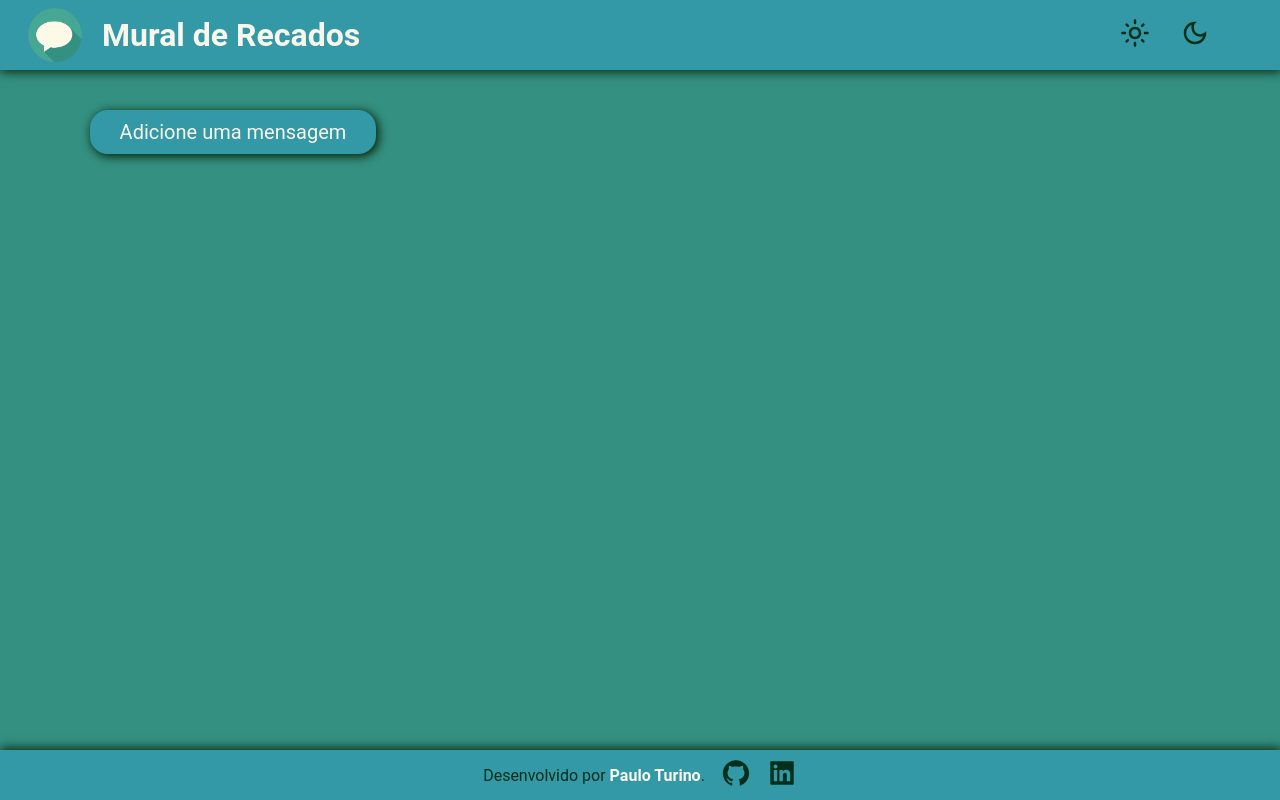
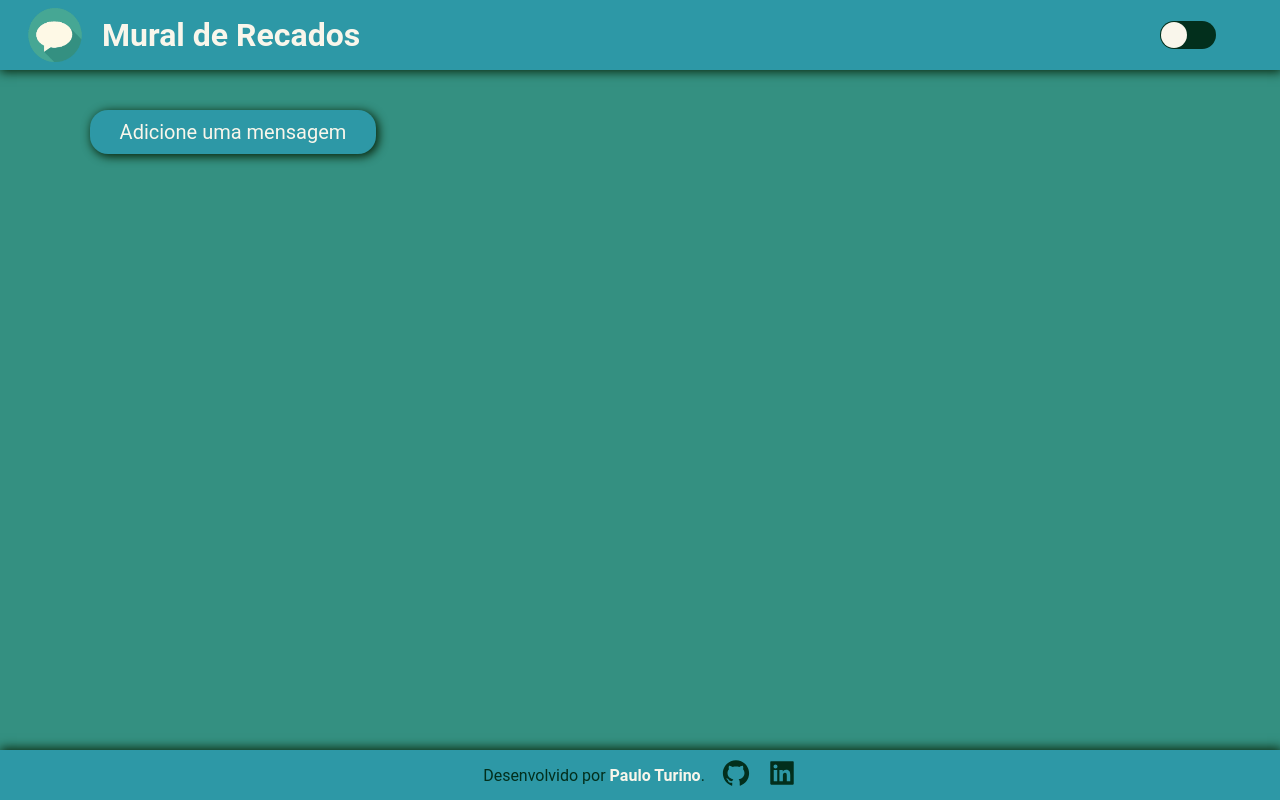
Before and after one commit to TurinoS/mural-de-recados, a React (Create React App) app: page / in a window 1280 px wide. Built offline with nearby package versions, Linux system fonts and the light colour scheme.

Commit message:
feat: implementando mudança entre light e dark theme

```diff
--- a/package.json
+++ b/package.json
@@ -17,6 +17,7 @@
     "react-icons": "^4.10.1",
     "react-router-dom": "^6.13.0",
     "react-scripts": "5.0.1",
+    "react-switch": "^7.0.0",
     "styled-components": "^5.3.10",
     "typescript": "^4.9.5",
     "web-vitals": "^2.1.4"
--- a/src/App.tsx
+++ b/src/App.tsx
@@ -1,11 +1,27 @@
 import { BrowserRouter, Route, Routes } from "react-router-dom";
+import { ThemeProvider } from "styled-components";
+import usePersistedState from "./utils/usePersistedState"
+
+import light from './style/themes/light'
+import dark from './style/themes/dark'
+
 import Wrapper from "./components/Wrapper";
 import Home from "./pages/Home";
+import { GlobalStyle } from "./style/GlobalStyle";
 
 function App() {
+
+  const [theme, setTheme] = usePersistedState('theme', light)
+
+  const toggleTheme = () => {
+    setTheme(theme.title === "light" ? dark : light);
+  };
+
   return (
+    <ThemeProvider theme={theme}>
+      <GlobalStyle />
       <BrowserRouter>
-      <Wrapper>
+        <Wrapper toggleTheme={toggleTheme}>
           <Routes>
 
           <Route path="/" element={<Home />} />
@@ -13,6 +29,7 @@ function App() {
           </Routes>
         </Wrapper>
       </BrowserRouter>
+    </ThemeProvider>
   );
 }
 
--- a/src/components/Header.tsx
+++ b/src/components/Header.tsx
@@ -1,19 +1,33 @@
+import {  StyledHeader } from '../style/Header.style';
 import logo from '../assets/mural-de-recados.png';
-import { StyledDarkIcon, StyledHeader, StyledLightIcon } from '../style/Header.style';
+import ReactSwitch from 'react-switch';
+import { useContext } from 'react'
+import { ThemeContext } from 'styled-components';
 
-export default function Header() {
+interface HeaderProps {
+    toggleTheme(): void
+}
+
+export default function Header( props: HeaderProps ) {
+
+    const { colors, title } = useContext(ThemeContext)
+
     return(
         <StyledHeader>
             <div>
                 <img src={logo} alt="Logo" />
                 <h1>Mural de Recados</h1>
             </div>
-            <div>
-                <label htmlFor="light-mode"><StyledLightIcon /></label>
-                <input id="light-mode" name="light-mode" type="checkbox" />
-                <label htmlFor="dark-mode"><StyledDarkIcon /></label>
-                <input id="dark-mode" name="dark-mode" type="checkbox" />
-            </div>
+                <ReactSwitch
+                    onChange={props.toggleTheme}
+                    checked={title === 'dark'}
+                    checkedIcon={false}
+                    uncheckedIcon={false}
+                    onColor={colors.fontWhite}
+                    onHandleColor={colors.fontBlack}
+                    offColor={colors.fontBlack}
+                    offHandleColor={colors.fontWhite}
+                />
         </StyledHeader>
     )
 }
--- a/src/components/Wrapper.tsx
+++ b/src/components/Wrapper.tsx
@@ -5,6 +5,7 @@ import { ReactNode } from "react";
 
 interface WrapperProps {
     children: ReactNode
+    toggleTheme(): void
 }
 
 const StyledWrapper = styled.body`
@@ -18,7 +19,7 @@ const StyledWrapper = styled.body`
 export default function Wrapper(props: WrapperProps) {
     return(
         <StyledWrapper>
-            <Header />
+            <Header toggleTheme={props.toggleTheme}/>
             <main>
                 {props.children}
             </main>
--- a/src/index.tsx
+++ b/src/index.tsx
@@ -1,14 +1,12 @@
 import React from 'react';
 import ReactDOM from 'react-dom/client';
 import App from './App';
-import { GlobalStyle } from './GlobalStyle';
 
 const root = ReactDOM.createRoot(
   document.getElementById('root') as HTMLElement
 );
 root.render(
   <React.StrictMode>
-    <GlobalStyle />
     <App />
   </React.StrictMode>
 );
--- a/src/GlobalStyle.tsx
+++ b/src/style/GlobalStyle.tsx
@@ -2,11 +2,11 @@ import { createGlobalStyle } from "styled-components";
 
 export const GlobalStyle = createGlobalStyle`
     :root {
-        --green: #309C4D;
-        --font-white: #f9f6eb;
-        --font-black: #022f1c;
-        --primary: #3399A6;
-        --secondary: #349081;
+        --green: ${props => props.theme.colors.green};;
+        --font-white: ${props => props.theme.colors.fontWhite};;
+        --font-black: ${props => props.theme.colors.fontBlack};
+        --primary: ${props => props.theme.colors.primary};;
+        --secondary: ${props => props.theme.colors.secondary};;
         --shadow: #0a290f;
         --border-radius: 18px;
     }
--- a/src/style/Header.style.tsx
+++ b/src/style/Header.style.tsx
@@ -1,9 +1,8 @@
 import styled from "styled-components"
-import { MdOutlineLightMode, MdOutlineDarkMode } from 'react-icons/md';
 
 export const StyledHeader = styled.header`
     background-color: var(--primary);
-    padding: .5em;
+    padding: .5em 5vw .5em .5em;
     display: flex;
     align-items: center;
     justify-content: space-between;
@@ -13,7 +12,6 @@ export const StyledHeader = styled.header`
     & div {
         display: flex;
         align-items: center;
-        margin-right: 2em;
     }
 
     & img {
@@ -23,20 +21,4 @@ export const StyledHeader = styled.header`
     & h1 {
         color: var(--font-white);
     }
-
-    & input {
-        display: none;
-    }
 `
-
-export const StyledLightIcon = styled(MdOutlineLightMode)`
-    color: var(--font-white);
-    font-size: 30px;
-    margin: 5px 1em;
-`
-
-export const StyledDarkIcon = styled(MdOutlineDarkMode)`
-    color: var(--font-white);
-    font-size: 30px;
-    margin-right: 1em;
-`
--- /dev/null
+++ b/src/style/themes/dark.tsx
@@ -0,0 +1,13 @@
+const dark = {
+    title: 'dark',
+
+    colors: {
+        primary: '#012114',
+        secondary: '#023229',
+        fontWhite: '#f9f6eb',
+        fontBlack: '#2a93a1',
+        green: '#309C4D'
+    },
+};
+
+export default dark;
--- /dev/null
+++ b/src/style/themes/light.tsx
@@ -0,0 +1,13 @@
+const light = {
+    title: 'light',
+
+    colors: {
+        primary: '#2d98a6',
+        secondary: '#349081',
+        fontWhite: '#f9f6eb',
+        fontBlack: '#022f1c',
+        green: '#309C4D'
+    },
+};
+
+export default light;
--- /dev/null
+++ b/src/utils/usePersistedState.tsx
@@ -0,0 +1,21 @@
+import { useState, useEffect } from "react";
+
+
+
+export default function usePersistedState<T>(key: string, initialtState: T) {
+    const [state, setState] = useState(() => {
+        const storageValue = localStorage.getItem(key);
+
+        if(storageValue) {
+            return JSON.parse(storageValue);
+        } else {
+            return initialtState;
+        }
+    });
+
+    useEffect(() => {
+        localStorage.setItem(key, JSON.stringify(state));
+    }, [key, state])
+
+    return [state, setState];
+};
--- a/tsconfig.json
+++ b/tsconfig.json
@@ -22,5 +22,8 @@
   },
   "include": [
     "src"
+  ],
+  "files": [
+    "src/style/styled.d.tsx"
   ]
 }
```
Also changed, not shown: src/style/styled.d.tsx (added, +15 -0 lines), 1 other file (tests, documents, lock files or other folders). Lines whose indentation alone changed are shown as unchanged.
